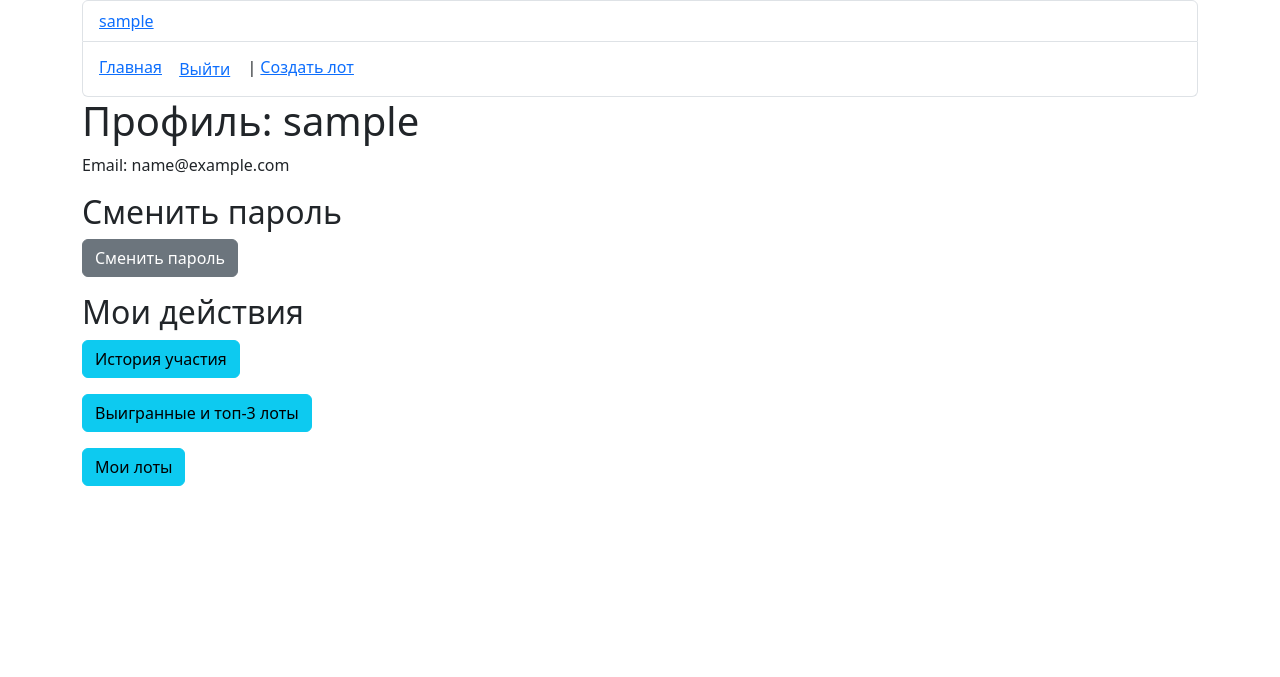
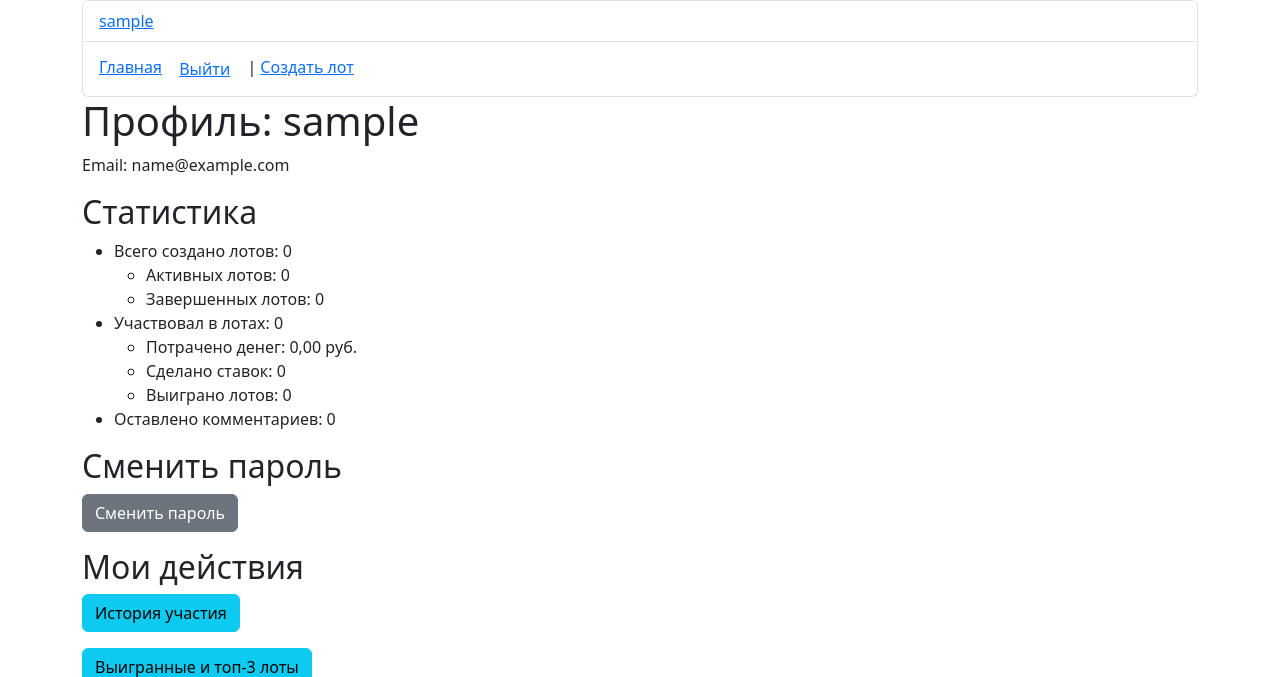
Before and after one commit to sov-M/auction_diplom1, a Django app: page /profile/ in a window 1280 px wide. Shown: the top 677 px of the page. Run offline with Django 5.2, Linux system fonts and the light colour scheme; the visitor is signed in with stand-in values (Sample User, id 1); data that the repository does not hold is empty.

Commit message:
Добавлена статистика для профиля

```diff
--- a/auctions/views.py
+++ b/auctions/views.py
@@ -12,6 +12,7 @@ from datetime import timedelta
 from django.http import JsonResponse
 import json
 from django.db import transaction
+from django.db.models import Sum
 
 
 def process_auto_bids(lot):
@@ -216,7 +217,7 @@ class LotDetailView(View):
 
         # Проверка продления лота
         if lot.is_active and lot.auction_end <= timezone.now() and not lot.has_bids():
-            lot.auction_end = timezone.now() + timedelta(minutes=30)
+            lot.auction_end = timezone.now() + timedelta(minutes=10)
             lot.save()
             print(f"Lot {lot.id} ({lot.title}) extended to: {lot.auction_end}")
 
@@ -457,7 +458,38 @@ class EditLotView(LoginRequiredMixin, View):
 class ProfileView(LoginRequiredMixin, View):
     def get(self, request):
         user = request.user
-        return render(request, 'auctions/profile.html', {'user': user})
+
+        # Статистика
+        total_lots = Lot.objects.filter(created_by=user).count()
+        active_lots = Lot.objects.filter(created_by=user, is_active=True, auction_end__gt=timezone.now()).count()
+        finished_lots = Lot.objects.filter(created_by=user, auction_end__lte=timezone.now()).count()
+        total_bids = Bid.objects.filter(user=user).count()
+        won_lots = Lot.objects.filter(
+            bids__user=user,
+            auction_end__lt=timezone.now(),
+            current_price__in=Bid.objects.filter(user=user).values('amount')
+        ).distinct().count()
+        total_spent = Bid.objects.filter(
+            user=user,
+            lot__auction_end__lt=timezone.now(),
+            amount__in=Lot.objects.filter(bids__user=user).values('current_price')
+        ).aggregate(total=Sum('amount'))['total'] or 0
+        total_comments = Comment.objects.filter(user=user).count()
+        participated_lots = Lot.objects.filter(bids__user=user).distinct().count()
+
+        return render(request, 'auctions/profile.html', {
+            'user': user,
+            'stats': {
+                'total_lots': total_lots,
+                'active_lots': active_lots,
+                'finished_lots': finished_lots,
+                'total_bids': total_bids,
+                'won_lots': won_lots,
+                'total_spent': total_spent,
+                'total_comments': total_comments,
+                'participated_lots': participated_lots,
+            }
+        })
 
     def post(self, request):
         user = request.user
@@ -467,7 +499,6 @@ class ProfileView(LoginRequiredMixin, View):
             user.save()
             messages.success(request, "Профиль обновлен.")
         return redirect('profile')
-
 
 class ParticipationHistoryView(LoginRequiredMixin, View):
     def get(self, request):
--- a/templates/auctions/profile.html
+++ b/templates/auctions/profile.html
@@ -5,6 +5,22 @@
 {% block content %}
 <h1>Профиль: {{ user.username }}</h1>
 <p>Email: {{ user.email }}</p>
+
+<h2>Статистика</h2>
+<ul>
+    <li>Всего создано лотов: {{ stats.total_lots }}</li>
+    <ul>
+        <li>Активных лотов: {{ stats.active_lots }}</li>
+        <li>Завершенных лотов: {{ stats.finished_lots }}</li>
+    </ul>
+    <li>Участвовал в лотах: {{ stats.participated_lots }}</li>
+    <ul>
+        <li>Потрачено денег: {{ stats.total_spent|floatformat:2 }} руб.</li>
+        <li>Сделано ставок: {{ stats.total_bids }}</li>
+        <li>Выиграно лотов: {{ stats.won_lots }}</li>
+    </ul>
+    <li>Оставлено комментариев: {{ stats.total_comments }}</li>
+</ul>
 
 <h2>Сменить пароль</h2>
 <p><a href="{% url 'password_change' %}" class="btn btn-secondary">Сменить пароль</a></p>
```
Also changed, not shown: README.txt.
